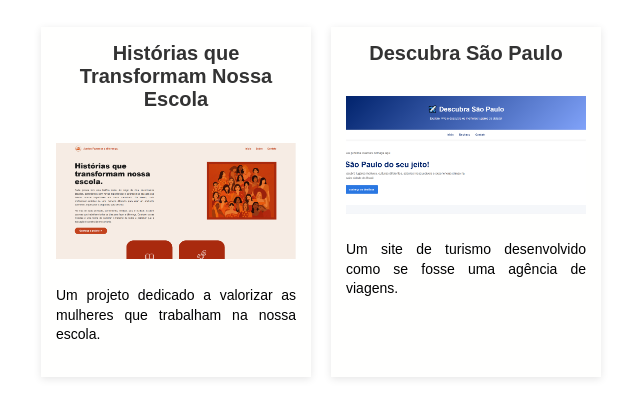
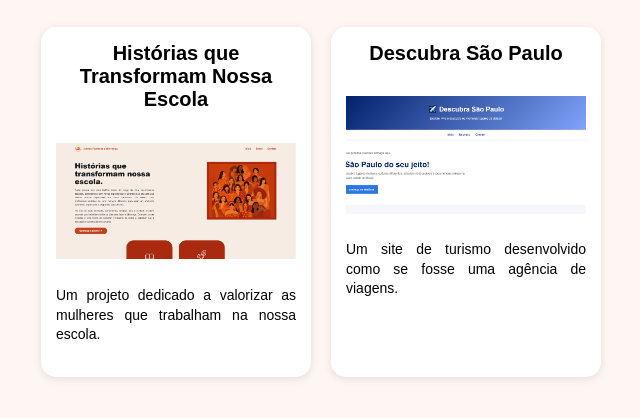
Before and after one commit to AmandaMenegari2912/Galeria-Projetos, a plain HTML site: page index.html in a window 1280 px wide. Shown: the part 70-488 px from the top of the page, without its empty margins (319-959 px from the left). Drawn offline with Linux system fonts and the light colour scheme.

Commit message:
Alteração2

```diff
--- a/style.css
+++ b/style.css
@@ -8,7 +8,7 @@
 
 body {
     font-family: Arial, sans-serif;
-    background-color: #ffffff;
+    background-color: #fef6f3;
     padding: 30px;
 }
 
@@ -34,8 +34,8 @@ h1 {
 .card {
     width: 270px;
     min-height: 350px;
-    background-color: rgb(255, 255, 254);
-    border-radius: 0px;
+    background-color: rgb(255, 255, 255);
+    border-radius: 15px;
     padding: 15px;
     box-shadow: 0 2px 8px rgba(0, 0, 0, 0.1);
 
@@ -50,7 +50,7 @@ h1 {
 /* TÍTULO DO CARD */
 .card h2 {
     font-size: 20px;
-    color: #333;
+    color: #000000;
     text-align: center;
     margin-bottom: 5px;
 }
```
